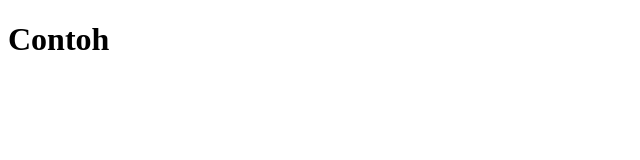
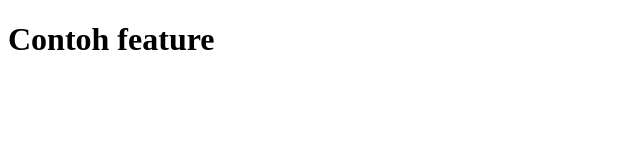
Before and after one commit to AndiAlmaarif69/belajar-git-remote, a plain HTML site: page contoh.html in a window 1280 px wide. Shown: the whole page, without its empty margins (0-640 px from the left). Drawn offline with Linux system fonts and the light colour scheme.

Commit message:
Contoh feature/contoh

```diff
--- a/contoh.html
+++ b/contoh.html
@@ -6,6 +6,6 @@
      <title>Contoh</title>
 </head>
 <body>
-     <h1>Contoh</h1>
+     <h1>Contoh feature</h1>
 </body>
 </html>
```
